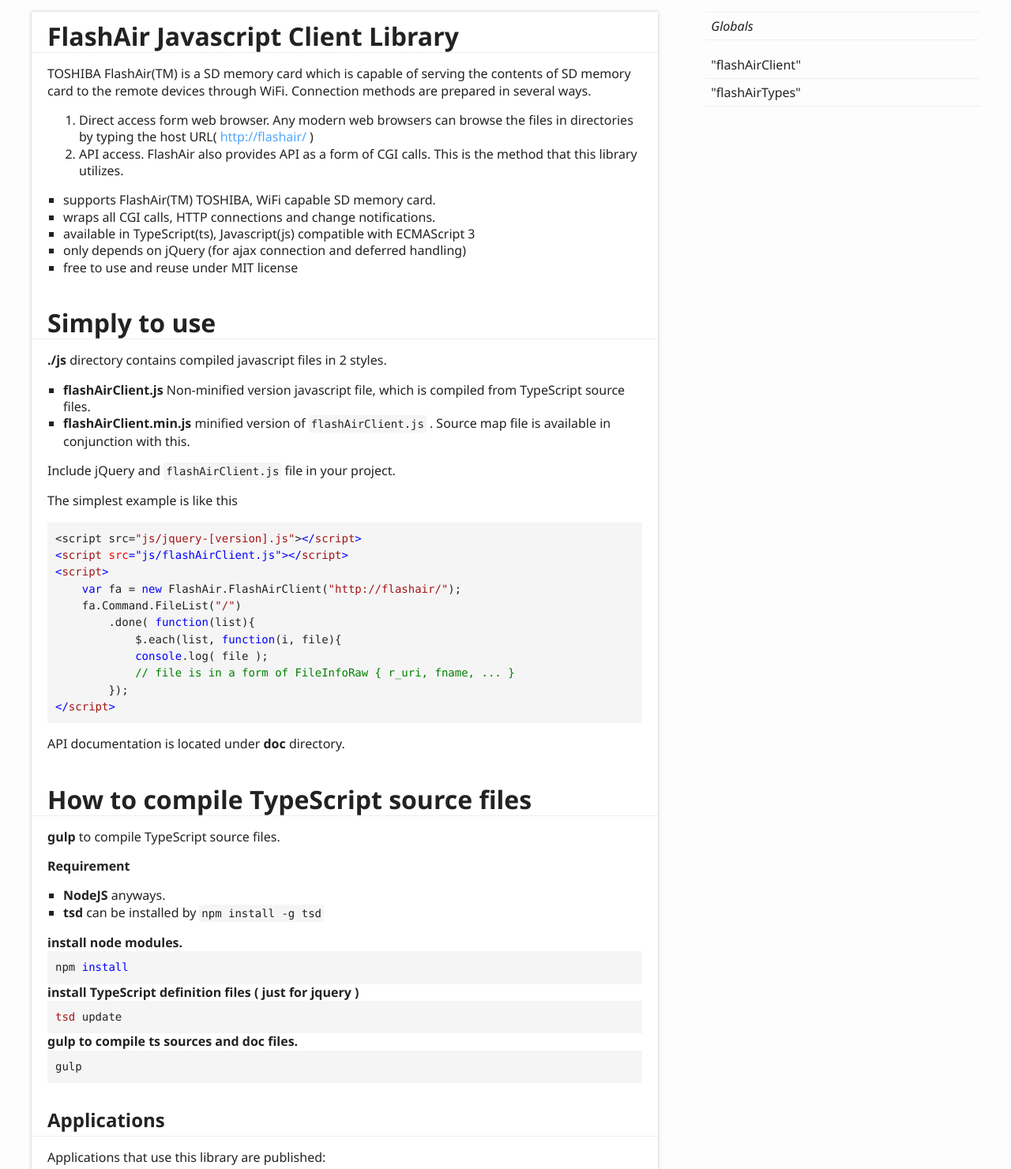
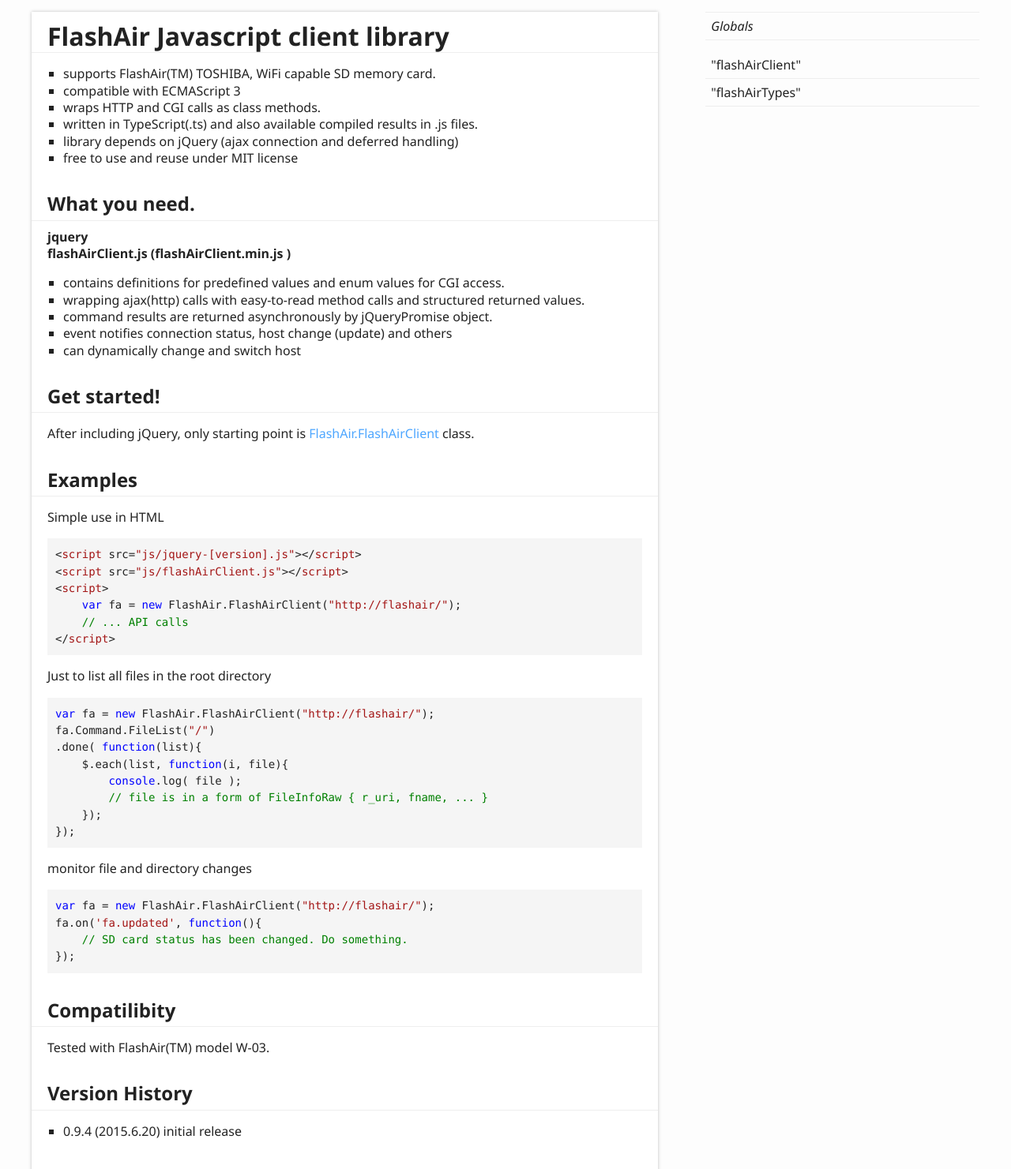
Before and after one commit to JakeJP/FlashAirJS, a website: page doc/index.html in a window 1280 px wide. Shown: the part 180-1661 px from the top of the page at 79% size. Drawn offline with Linux system fonts and the light colour scheme.

Commit message:
revised README and doc

```diff
--- a/doc/index.html
+++ b/doc/index.html
@@ -63,59 +63,51 @@
 	<div class="row">
 		<div class="col-8 col-content">
 			<div class="tsd-panel tsd-typography">
-				<h1 id="flashair-javascript-client-library">FlashAir Javascript Client Library</h1>
-				<p>TOSHIBA FlashAir(TM) is a SD memory card which is capable of serving the contents of SD memory card to the remote devices through WiFi. Connection methods are prepared in several ways.</p>
-				<ol>
-					<li>Direct access form web browser. Any modern web browsers can browse the files in directories by typing the host URL( <a href="http://flashair/">http://flashair/</a> )</li>
-					<li>API access. FlashAir also provides API as a form of CGI calls. This is the method that this library utilizes.</li>
-				</ol>
+				<h1 id="flashair-javascript-client-library">FlashAir Javascript client library</h1>
 				<ul>
 					<li>supports FlashAir(TM) TOSHIBA, WiFi capable SD memory card.</li>
-					<li>wraps all CGI calls, HTTP connections and change notifications.</li>
-					<li>available in TypeScript(ts), Javascript(js) compatible with ECMAScript 3</li>
-					<li>only depends on jQuery (for ajax connection and deferred handling)</li>
+					<li>compatible with ECMAScript 3</li>
+					<li>wraps HTTP and CGI calls as class methods.</li>
+					<li>written in TypeScript(.ts) and also available compiled results in .js files.</li>
+					<li>library depends on jQuery (ajax connection and deferred handling)</li>
 					<li>free to use and reuse under MIT license</li>
 				</ul>
-				<h1 id="simply-to-use">Simply to use</h1>
-				<p><strong>./js</strong> directory contains compiled javascript files in 2 styles.</p>
+				<h2 id="what-you-need-">What you need.</h2>
+				<h4 id="jquery">jquery</h4>
+				<h4 id="flashairclient-js-flashairclient-min-js-">flashAirClient.js (flashAirClient.min.js )</h4>
 				<ul>
-					<li><strong>flashAirClient.js</strong>   Non-minified version javascript file, which is compiled from TypeScript source files.</li>
-					<li><strong>flashAirClient.min.js</strong>  minified version of <code>flashAirClient.js</code> . Source map file is available in conjunction with this.</li>
+					<li>contains definitions for predefined values and enum values for CGI access.</li>
+					<li>wrapping ajax(http) calls with easy-to-read method calls and structured returned values.</li>
+					<li>command results are returned asynchronously by jQueryPromise object.</li>
+					<li>event notifies connection status, host change (update) and others</li>
+					<li>can dynamically change and switch host</li>
 				</ul>
-				<p>Include jQuery and <code>flashAirClient.js</code> file in your project.</p>
-				<p>The simplest example is like this</p>
-				<pre><code class="lang-ts">&lt;script src=<span class="hljs-string">"js/jquery-[version].js"</span>&gt;<span class="xml"><span class="hljs-tag">&lt;/<span class="hljs-title">script</span>&gt;</span>
+				<h2 id="get-started-">Get started!</h2>
+				<p>After including jQuery, only starting point is <a href="classes/_flashairclient_.flashair.flashairclient.html">FlashAir.FlashAirClient</a> class.</p>
+				<h2 id="examples">Examples</h2>
+				<p>Simple use in HTML</p>
+				<pre><code><span class="hljs-tag">&lt;<span class="hljs-title">script</span> <span class="hljs-attribute">src</span>=<span class="hljs-value">"js/jquery-[version].js"</span>&gt;</span><span class="undefined"></span><span class="hljs-tag">&lt;/<span class="hljs-title">script</span>&gt;</span>
 <span class="hljs-tag">&lt;<span class="hljs-title">script</span> <span class="hljs-attribute">src</span>=<span class="hljs-value">"js/flashAirClient.js"</span>&gt;</span><span class="undefined"></span><span class="hljs-tag">&lt;/<span class="hljs-title">script</span>&gt;</span>
-<span class="hljs-tag">&lt;<span class="hljs-title">script</span>&gt;</span><span class="javascript">
+<span class="hljs-tag">&lt;<span class="hljs-title">script</span>&gt;</span><span class="actionscript">
     <span class="hljs-keyword">var</span> fa = <span class="hljs-keyword">new</span> FlashAir.FlashAirClient(<span class="hljs-string">"http://flashair/"</span>);
+    <span class="hljs-comment">// ... API calls</span>
+</span><span class="hljs-tag">&lt;/<span class="hljs-title">script</span>&gt;</span>
+</code></pre><p>Just to list all files in the root directory</p>
+				<pre><code class="lang-ts"><span class="hljs-keyword">var</span> fa = <span class="hljs-keyword">new</span> FlashAir.FlashAirClient(<span class="hljs-string">"http://flashair/"</span>);
 fa.Command.FileList(<span class="hljs-string">"/"</span>)
 .done( <span class="hljs-function"><span class="hljs-keyword">function</span>(<span class="hljs-params">list</span>)</span>{
     $.each(list, <span class="hljs-function"><span class="hljs-keyword">function</span>(<span class="hljs-params">i, file</span>)</span>{
         <span class="hljs-built_in">console</span>.log( file );
         <span class="hljs-comment">// file is in a form of FileInfoRaw { r_uri, fname, ... }</span>
     });
-</span><span class="hljs-tag">&lt;/<span class="hljs-title">script</span>&gt;</span></span>
+});
 </code></pre>
-				<p>API documentation is located under <strong>doc</strong> directory.</p>
-				<h1 id="how-to-compile-typescript-source-files">How to compile TypeScript source files</h1>
-				<p><strong>gulp</strong> to compile TypeScript source files.</p>
-				<h4 id="requirement">Requirement</h4>
-				<ul>
-					<li><strong>NodeJS</strong> anyways.</li>
-					<li><strong>tsd</strong> can be installed by <code>npm install -g tsd</code></li>
-				</ul>
-				<h4 id="install-node-modules-">install node modules.</h4>
-				<pre><code>npm <span class="hljs-keyword">install</span>
-</code></pre><h4 id="install-typescript-definition-files-just-for-jquery-">install TypeScript definition files ( just for jquery )</h4>
-				<pre><code><span class="hljs-title">tsd</span> update
-</code></pre><h4 id="gulp-to-compile-ts-sources-and-doc-files-">gulp to compile <strong>ts</strong> sources and <strong>doc</strong> files.</h4>
-				<pre><code>gulp
-</code></pre><h2 id="applications">Applications</h2>
-				<p>Applications that use this library are published:</p>
-				<ul>
-					<li>Yokin&#39;s FlashAir Sync for Google Chrome.  Auto downloader software that runs on Windows, Linux and MacOS where Google Chrome is already installed. <a href="https://chrome.google.com/webstore/detail/yokins-flashair-sync/cmeohdjjopjjlfbiegcikeiioanainmb">https://chrome.google.com/webstore/detail/yokins-flashair-sync/cmeohdjjopjjlfbiegcikeiioanainmb</a></li>
-					<li>List.htm customization. You can customize the web browser design by placing List.htm in a hidden directory of FlashAir SD. <a href="https://github.com/JakeJP/FlashAirList">https://github.com/JakeJP/FlashAirList</a></li>
-				</ul>
+				<p>monitor file and directory changes</p>
+				<pre><code class="lang-ts"><span class="hljs-keyword">var</span> fa = <span class="hljs-keyword">new</span> FlashAir.FlashAirClient(<span class="hljs-string">"http://flashair/"</span>);
+fa.on(<span class="hljs-string">'fa.updated'</span>, <span class="hljs-function"><span class="hljs-keyword">function</span>(<span class="hljs-params"></span>)</span>{
+    <span class="hljs-comment">// SD card status has been changed. Do something.</span>
+});
+</code></pre>
 				<h2 id="compatilibity">Compatilibity</h2>
 				<p>Tested with FlashAir(TM) model W-03.</p>
 				<h2 id="version-history">Version History</h2>
@@ -126,7 +118,7 @@
 				<h2 id="license">License</h2>
 				<p>(c) 2015 Yokinsoft Jake.Y.Yoshimura <a href="http://www.yo-ki.com">http://www.yo-ki.com</a>
 				MIT License</p>
-				<p><a href="https://github.com/JakeJP/FlashAirJS">https://github.com/JakeJP/FlashAirJS</a></p>
+				<p><a href="https://github.com/JakeJP/FlashAirApp">https://github.com/JakeJP/FlashAirApp</a></p>
 			</div>
 		</div>
 		<div class="col-4 col-menu menu-sticky-wrap menu-highlight">
--- a/gulpfile.js
+++ b/gulpfile.js
@@ -16,6 +16,7 @@
             target: "es3",
             includeDeclarations: false,
             excludeExternals: true,
+			readme: "./READMELIB.md",
             mode: "modules",
             gaID: "UA-3174161-2"
         }));
```
Lines whose indentation alone changed are shown as unchanged.
